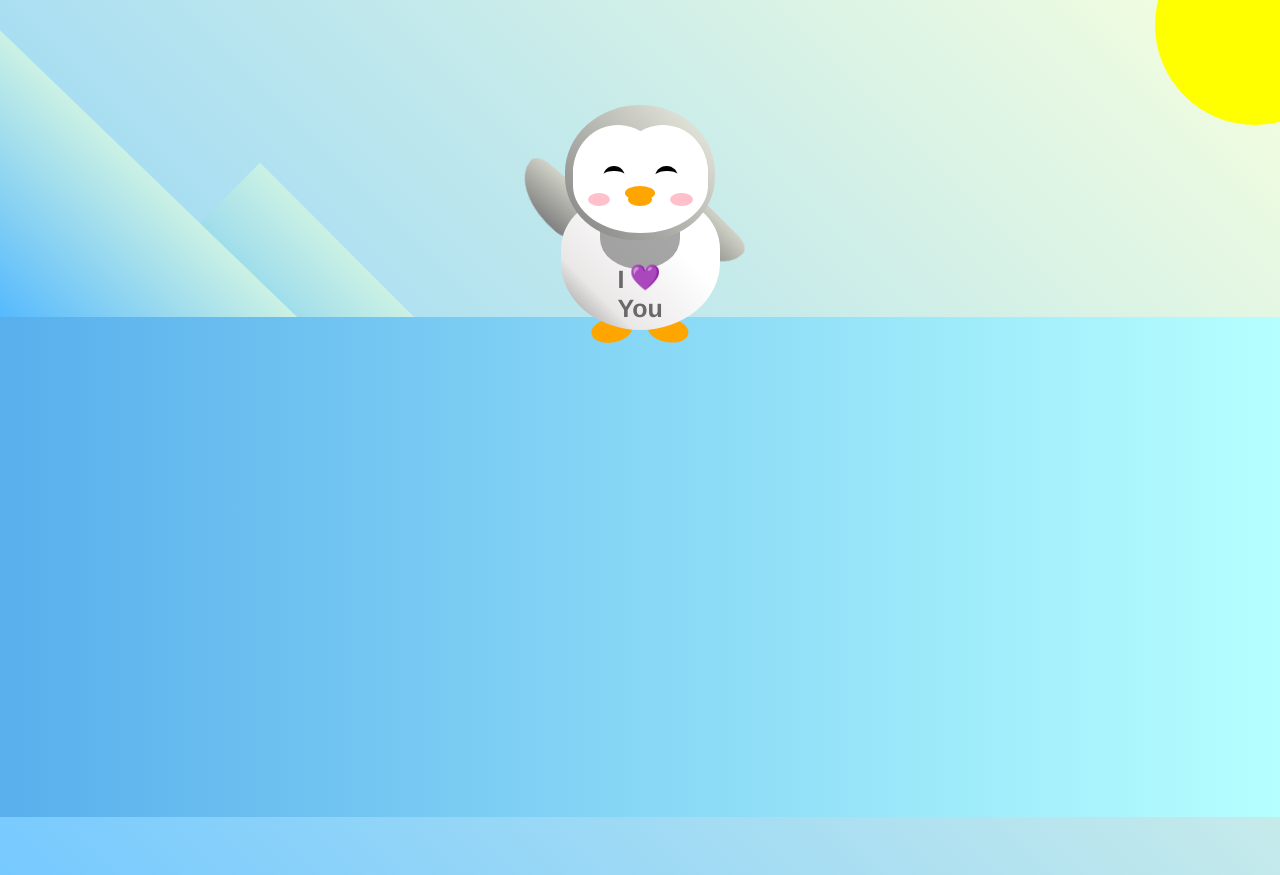
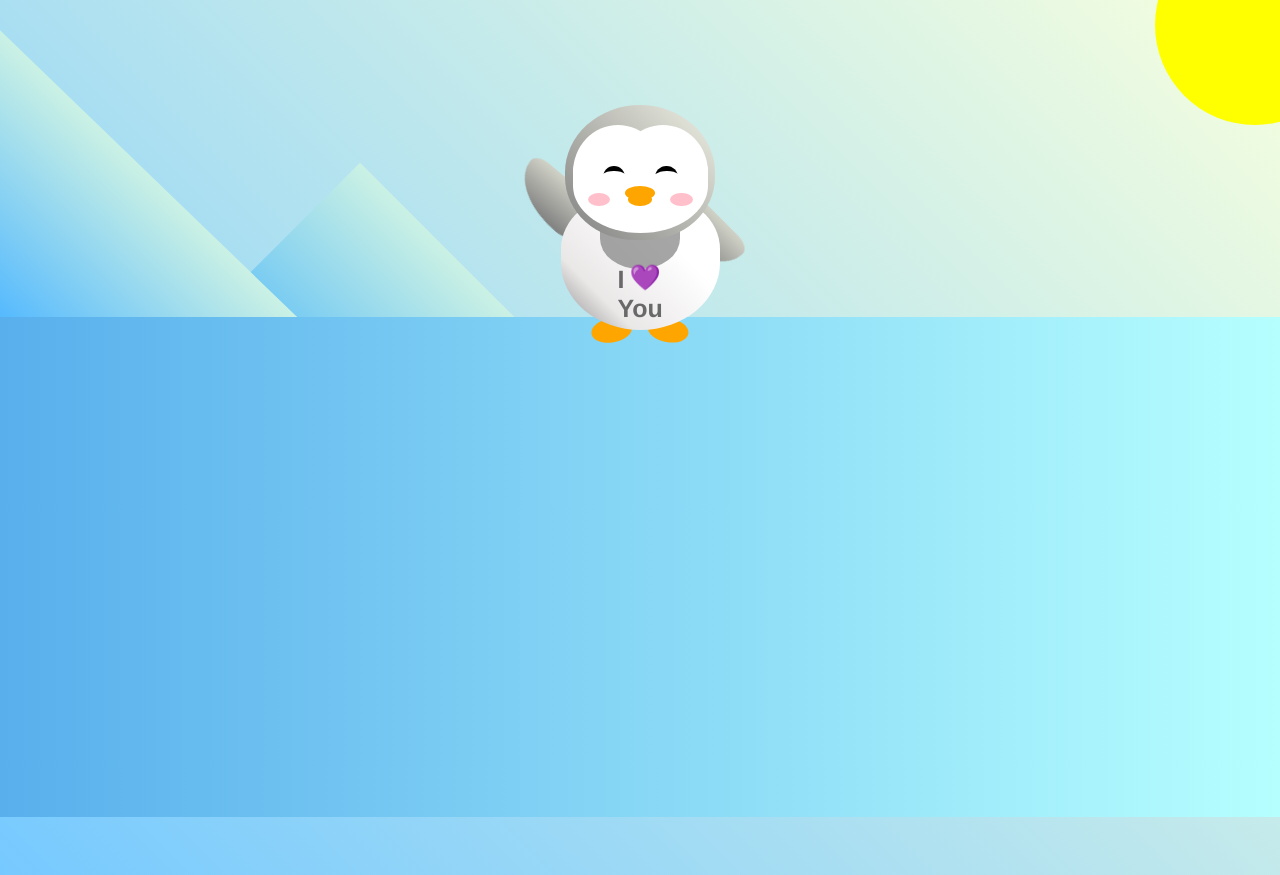
Before and after one commit to Leandro211188/Pinguin-animation, a plain HTML site: page index.html in a window 1280 px wide. Shown: the top 875 px of the page. Drawn offline with Linux system fonts and the light colour scheme.

Commit message:
Update css.css

```diff
--- a/css.css
+++ b/css.css
@@ -30,7 +30,7 @@ body {
   position: absolute;
   z-index: 1;
   transform: rotate(45deg);
-  left: 110px;
+  left: 210px;
   top: 225px;
 }
 
```
